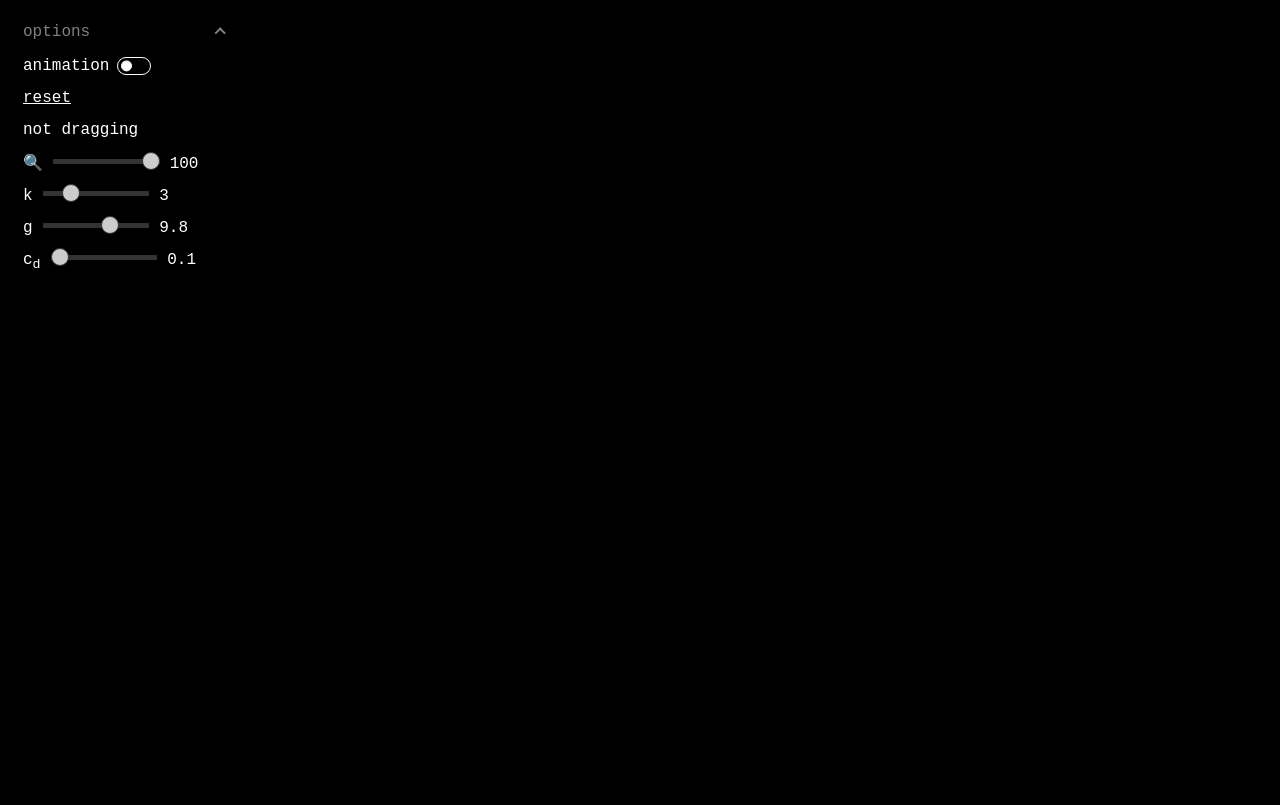
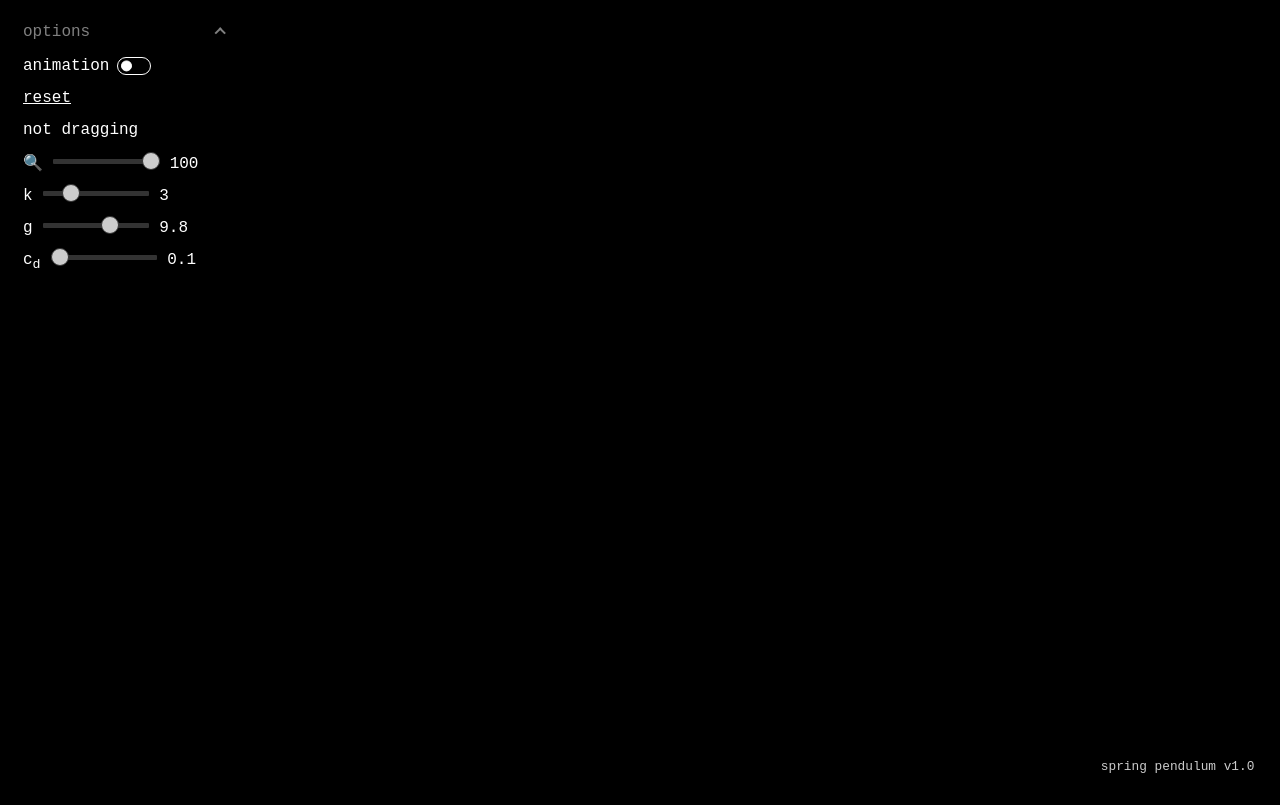
Before and after one commit to e52fa787/e52fa787.github.io, a plain HTML site: page canvas/spring-pendulum/index.html in a window 1280 px wide. Drawn offline with Linux system fonts and the light colour scheme.

Commit message:
added about box

```diff
--- a/canvas/spring-pendulum/index.html
+++ b/canvas/spring-pendulum/index.html
@@ -21,6 +21,7 @@
             </ul>
         </div>
         <canvas id="canvas">Your browser doesn't support HTML5 Canvas :(</canvas>
+        <div class="about">spring pendulum v1.0</div>
         <script src="script.min.js"></script>
     </body>
 </html>
--- a/canvas/spring-pendulum/style.css
+++ b/canvas/spring-pendulum/style.css
@@ -18,6 +18,7 @@ html{
     overflow: hidden;
 }
 body{
+    font-family:'Courier New', Courier, monospace;
     height: 100%;
 }
 
@@ -29,7 +30,6 @@ body{
     transform: translate(15px, 15px);
     background: rgba(0,0,0,0.5);
     color: white;
-    font-family:'Courier New', Courier, monospace;
     font-size: 1em;
     transition: background-color .3s;
 }
@@ -263,3 +263,11 @@ body{
     background: transparent;
     color: white;
 }
+.about{
+    position: absolute;
+    right: 0;
+    bottom: 0;
+    padding: 2em;
+    font-size: 0.8em;
+    color: #ccc;
+}
```
